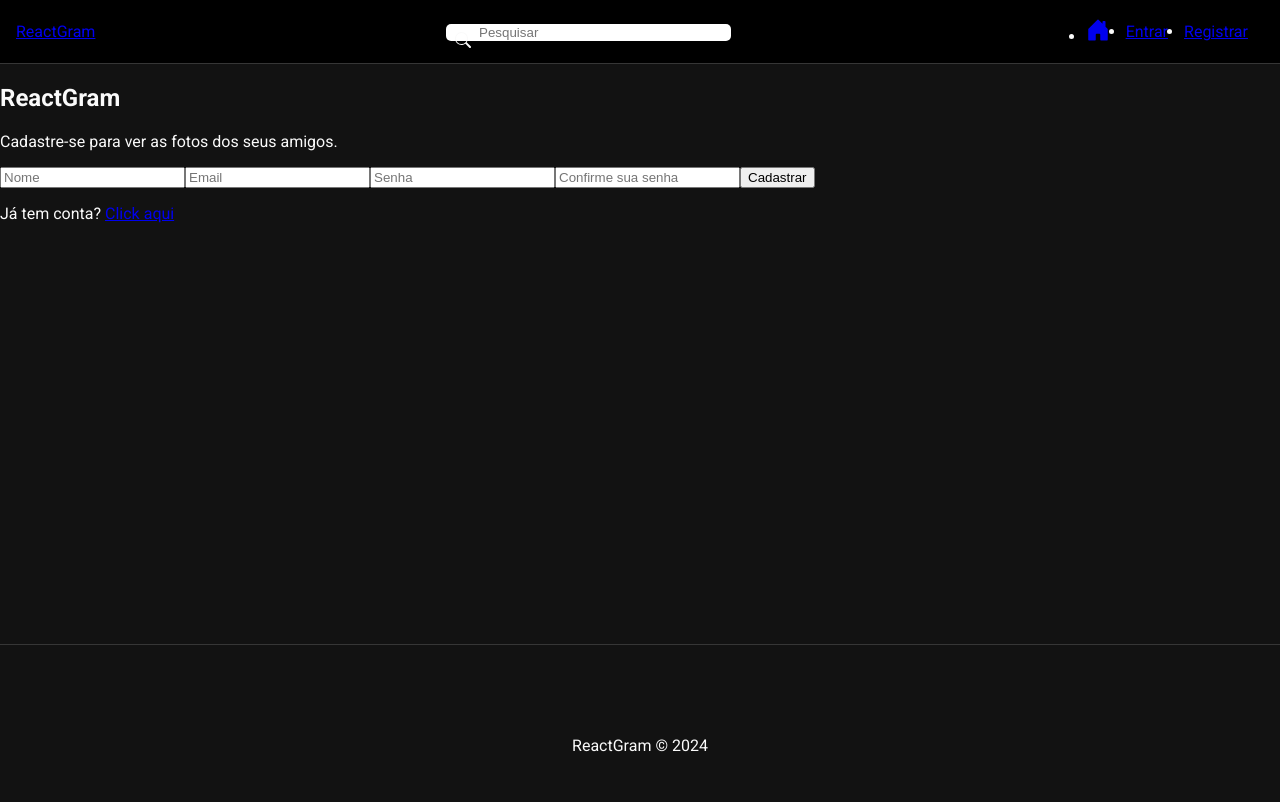
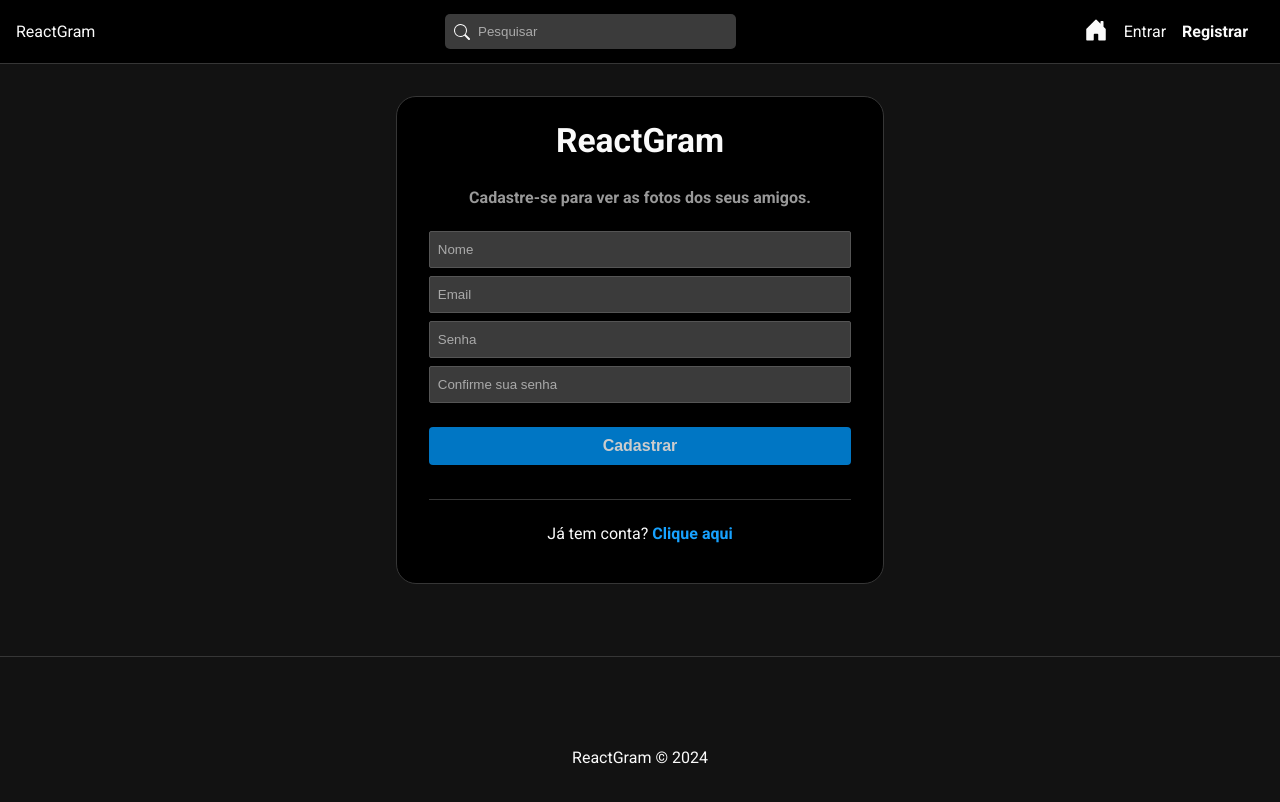
Before and after one commit to Leonardo-Maciel-S/ReactGram, a React (Vite) app in the folder frontend/: page /register in a window 1280 px wide. Shown: the top 802 px of the page. Built offline with nearby package versions, Linux system fonts and the light colour scheme.

Commit message:
create: styles to pages of register and login

```diff
--- a/frontend/src/index.css
+++ b/frontend/src/index.css
@@ -6,3 +6,83 @@
 	background-color: #121212;
 	color: #fafafa;
 }
+
+a {
+	color: #fafafa;
+	text-decoration: none;
+}
+
+.active {
+	font-weight: bold;
+}
+
+ul {
+	list-style: none;
+}
+
+form {
+	display: flex;
+	flex-direction: column;
+}
+
+label {
+	display: flex;
+	flex-direction: column;
+	text-align: left;
+}
+
+label span {
+	font-weight: bold;
+	margin-bottom: .5em;
+	color: #aaa;
+	font-size: .7em;
+}
+
+input {
+	background-color: #3b3b3b;
+	color: #aaa;
+	border: 1px solid #555;
+	border-radius: 2px;
+	padding: 10px 8px;
+	outline: none;
+	margin-bottom: .6em;
+}
+
+input::placeholder {
+	color: #aaa;
+}
+
+.btn,
+button,
+input[type="submit"] {
+	background-color: #0094f6;
+	color: #fff;
+	border: none;
+	border-radius: 4px;
+	padding: 10px 8px;
+	font-weight: bolder;
+	cursor: pointer;
+	opacity: 0.8;
+	font-size: 1em;
+}
+
+input[type="submit"] {
+	margin-top: 1em;
+}
+
+input:disabled {
+	cursor: not-allowed;
+	background-color: #000;
+}
+button:hover,
+input[type="submit"]:hover {
+	opacity: 1;
+}
+
+.cancel-btn {
+	background-color: #ccc;
+}
+
+.hide {
+	display: none;
+}
--- a/frontend/src/pages/Auth/Auth.css
+++ b/frontend/src/pages/Auth/Auth.css
@@ -0,0 +1,46 @@
+#login,
+#register {
+	border: 1px solid #363636;
+	background-color: #000;
+	padding: 1.5em 2em;
+	max-width: 33%;
+	margin: 2em auto;
+	border-radius: 20px;
+}
+
+#login h2,
+#register h2 {
+	text-align: center;
+	font-size: 2.1em;
+	margin-top: 0;
+}
+
+.subtitle {
+	font-weight: bold;
+	color: #999;
+	margin-bottom: 1.5em;
+}
+
+#login form,
+#register form {
+	padding-bottom: 1.5em;
+	margin-bottom: 1.5em;
+	border-bottom: 1px solid #363636;
+}
+
+#login p,
+#register p {
+	text-align: center;
+}
+
+#login p a,
+#register p a {
+	font-weight: bold;
+	color: #17a2ff;
+	opacity: 1;
+}
+
+#login p a:hover,
+#register p a:hover {
+	opacity: 0.9;
+}
--- a/frontend/src/pages/Auth/Login.jsx
+++ b/frontend/src/pages/Auth/Login.jsx
@@ -1,7 +1,7 @@
 import "./Auth.css";
 
 const Login = () => {
-	return <div>login</div>;
+	return <div id="login">login</div>;
 };
 
 export default Login;
--- a/frontend/src/pages/Auth/Register.jsx
+++ b/frontend/src/pages/Auth/Register.jsx
@@ -17,7 +17,7 @@
 	const handleSubmitForm = (data) => {};
 
 	return (
-		<div>
+		<div id="register">
 			<h2>ReactGram</h2>
 			<p className="subtitle">Cadastre-se para ver as fotos dos seus amigos.</p>
 
@@ -30,7 +30,7 @@
 			</form>
 
 			<p>
-				Já tem conta? <Link to="/login">Click aqui</Link>
+				Já tem conta? <Link to="/login">Clique aqui</Link>
 			</p>
 		</div>
 	);
```
